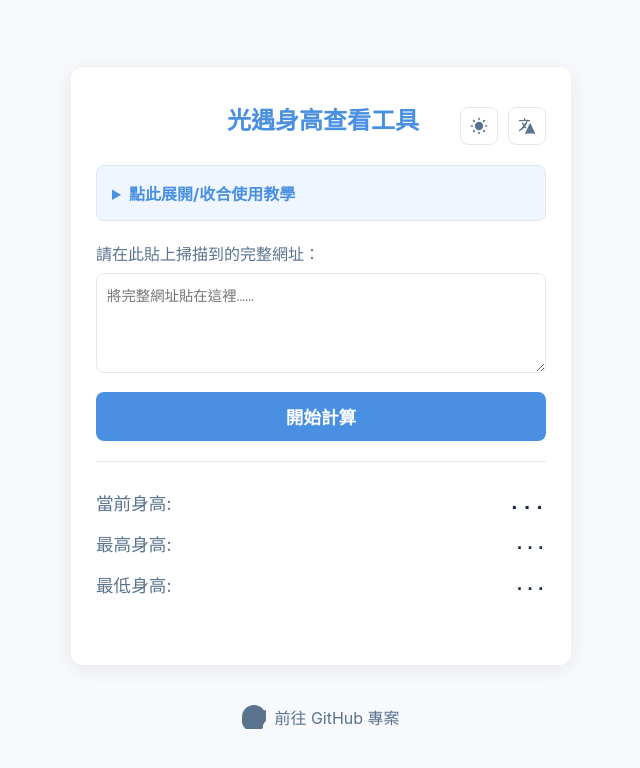
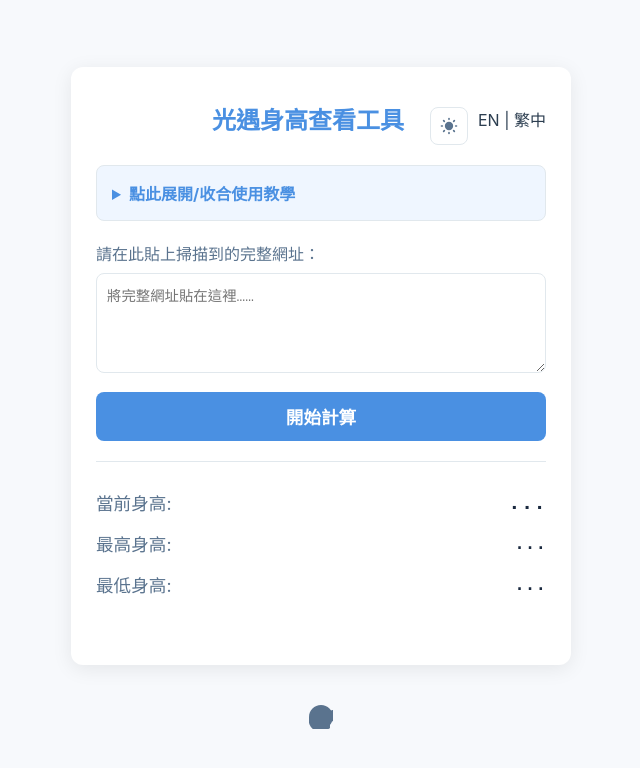
Before and after one commit to dream10325/sky-cotl-height-tool, a plain HTML site: page index.html in a window 1280 px wide. Shown: the whole page, without its empty margins (319-959 px from the left). Drawn offline with Linux system fonts and the light colour scheme.

Commit message:
Update index.html

```diff
--- a/index.html
+++ b/index.html
@@ -17,9 +17,11 @@
                     <svg id="theme-icon-light" xmlns="http://www.w3.org/2000/svg" fill="none" viewBox="0 0 24 24" stroke="currentColor" stroke-width="2"><path stroke-linecap="round" stroke-linejoin="round" d="M12 3v1m0 16v1m9-9h-1M4 12H3m15.364 6.364l-.707-.707M6.343 6.343l-.707-.707m12.728 0l-.707.707M6.343 17.657l-.707.707M16 12a4 4 0 11-8 0 4 4 0 018 0z" /></svg>
                     <svg id="theme-icon-dark" xmlns="http://www.w3.org/2000/svg" fill="none" viewBox="0 0 24 24" stroke="currentColor" stroke-width="2" style="display:none;"><path stroke-linecap="round" stroke-linejoin="round" d="M20.354 15.354A9 9 0 018.646 3.646 9.003 9.003 0 0012 21a9.003 9.003 0 008.354-5.646z" /></svg>
                 </button>
-                <button id="lang-switcher" class="icon-button" aria-label="Switch Language">
-                    <svg xmlns="http://www.w3.org/2000/svg" fill="none" viewBox="0 0 24 24" stroke-width="1.5" stroke="currentColor"><path stroke-linecap="round" stroke-linejoin="round" d="M10.5 21l5.25-11.25L21 21m-9-3h7.5M3 5.621a48.474 48.474 0 016-.371m0 0c1.12 0 2.233.038 3.334.114M9 5.25V3m3.334 2.364C11.176 10.658 7.69 15.08 3 17.502m9.334-12.138c.896.061 1.785.147 2.666.257m-4.589 8.495a18.023 18.023 0 01-3.827-5.802" /></svg>
-                </button>
+                <div id="lang-switcher" class="lang-switcher">
+                    <span class="lang-toggle" data-lang="en">EN</span>
+                    <span class="separator">|</span>
+                    <span class="lang-toggle active" data-lang="zh-Hant">繁中</span>
+                </div>
             </div>
         </div>
 
@@ -98,11 +100,10 @@
     </div>
 
     <footer class="footer">
-        <a href="https://github.com/dream10325/sky-cotl-height-tool" target="_blank" rel="noopener noreferrer">
+        <a href="https://github.com/dream10325/sky-cotl-height-tool" target="_blank" rel="noopener noreferrer" aria-label="View Project on GitHub">
             <svg height="24" aria-hidden="true" viewBox="0 0 16 16" version="1.1" width="24" data-view-component="true" class="octicon-mark-github">
                 <path d="M8 0c4.42 0 8 3.58 8 8a8.013 8.013 0 0 1-5.45 7.59c-.4.07-.55-.17-.55-.38 0-.19.01-.82.01-1.49-2.01.37-2.53-.49-2.69-.94-.09-.23-.48-.94-.82-1.13-.28-.15-.68-.52-.01-.53.63-.01 1.08.58 1.23.82.72 1.21 1.87.87 2.33.66.07-.52.28-.87.51-1.07-1.78-.2-3.64-.89-3.64-3.95 0-.87.31-1.59.82-2.15-.08-.2-.36-1.02.08-2.12 0 0 .67-.21 2.2.82.64-.18 1.32-.27 2-.27.68 0 1.36.09 2 .27 1.53-1.04 2.2-.82 2.2-.82.44 1.1.16 1.92.08 2.12.51.56.82 1.27.82 2.15 0 3.07-1.87 3.75-3.65 3.95.29.25.54.73.54 1.48 0 1.07-.01 1.93-.01 2.2 0 .21-.15.46-.55.38A8.013 8.013 0 0 1 0 8c0-4.42 3.58-8 8-8Z"></path>
             </svg>
-            <span data-lang-key="github_link">前往 GitHub 專案</span>
         </a>
     </footer>
 
```
